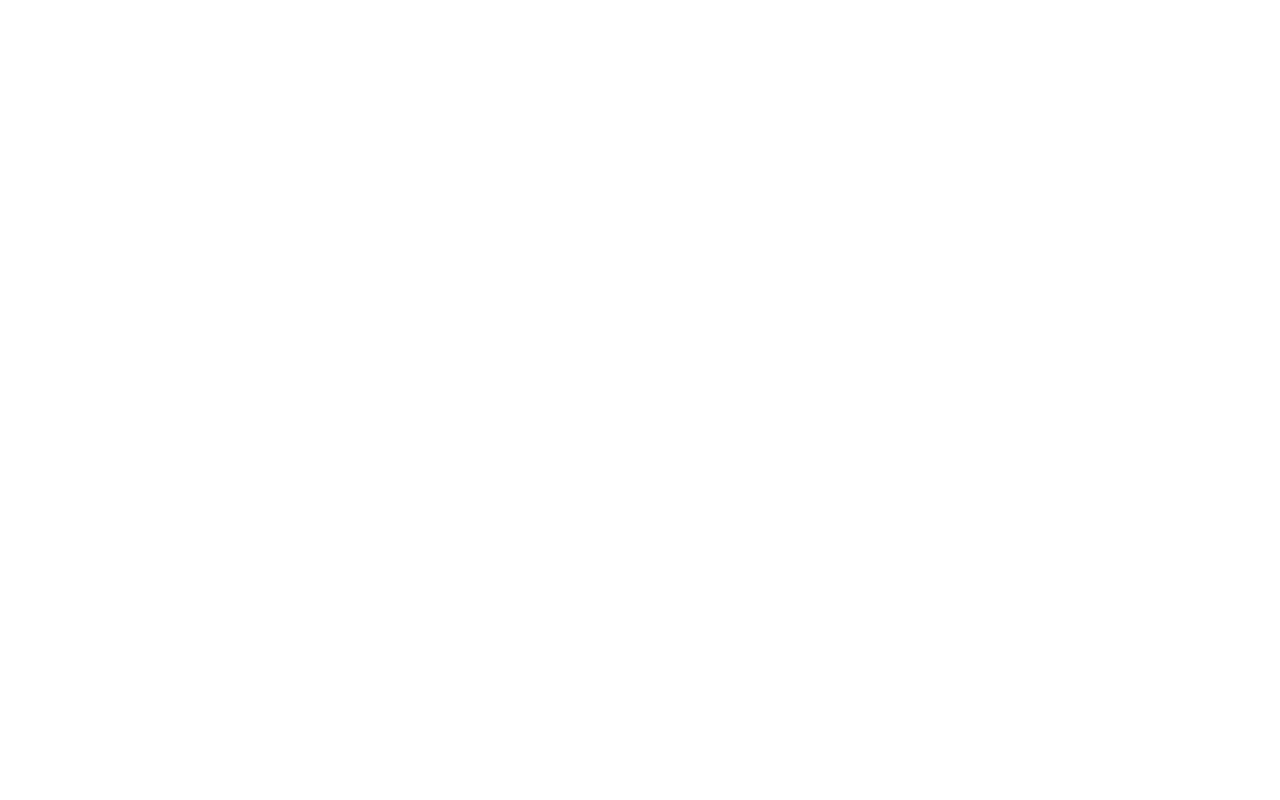
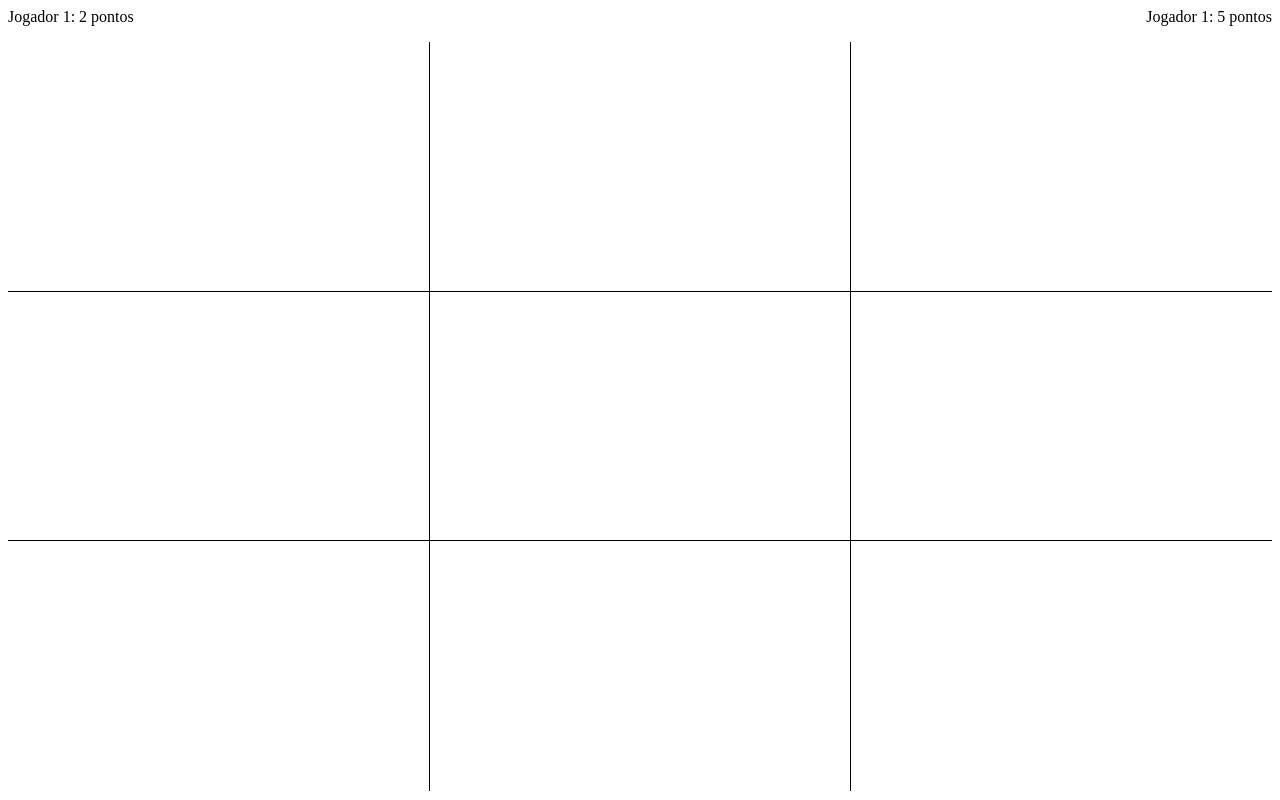
Before and after one commit to mateussarruda/tic-tac-toe, a plain HTML site: page tictactoe.html in a window 1280 px wide. Drawn offline with Linux system fonts and the light colour scheme.

Commit message:
estilizando o jogo da velha

```diff
--- /dev/null
+++ b/css/tictactoe.css
@@ -0,0 +1,33 @@
+* {
+    margin: 0;
+    padding: 0;
+    box-sizing: border-box;
+}
+
+.output {
+    display: flex;
+    padding: 8px;
+    justify-content: space-between;
+}
+
+.tictactoe {
+    height: calc(100vh - 35px);
+    padding: 8px;
+    display: grid;
+    grid-template-columns: 1fr 1fr 1fr;
+    grid-template-rows: 1fr 1fr 1fr;
+}
+button {
+    border: none;
+    background-color: transparent;
+}
+button:hover {
+    background-color: rgba(250, 235, 215, 0.389);
+}
+.tictactoe button:nth-child(-n + 6) {
+    border-bottom: 1px solid black;
+}
+.tictactoe button:nth-child(3n + 2) {
+    border-left: 1px solid black;
+    border-right: 1px solid black;
+}
--- a/tictactoe.html
+++ b/tictactoe.html
@@ -1,11 +1,26 @@
 <!DOCTYPE html>
-<html lang="pt">
+<html lang="en">
 <head>
     <meta charset="UTF-8">
     <meta name="viewport" content="width=device-width, initial-scale=1.0">
     <title>Tic Tac Toe</title>
+    <link rel="stylesheet" href="css/tictactoe.css">
 </head>
 <body>
-
+    <div class="output">
+        <p>Jogador 1: 2 pontos</p>
+        <p>Jogador 1: 5 pontos</p>
+    </div>
+    <div class="tictactoe">
+        <button class="place" data-place="1"></button>
+        <button class="place" data-place="2"></button>
+        <button class="place" data-place="3"></button>
+        <button class="place" data-place="4"></button>
+        <button class="place" data-place="5"></button>
+        <button class="place" data-place="6"></button>
+        <button class="place" data-place="7"></button>
+        <button class="place" data-place="8"></button>
+        <button class="place" data-place="9"></button>
+    </div>
 </body>
 </html>
```
